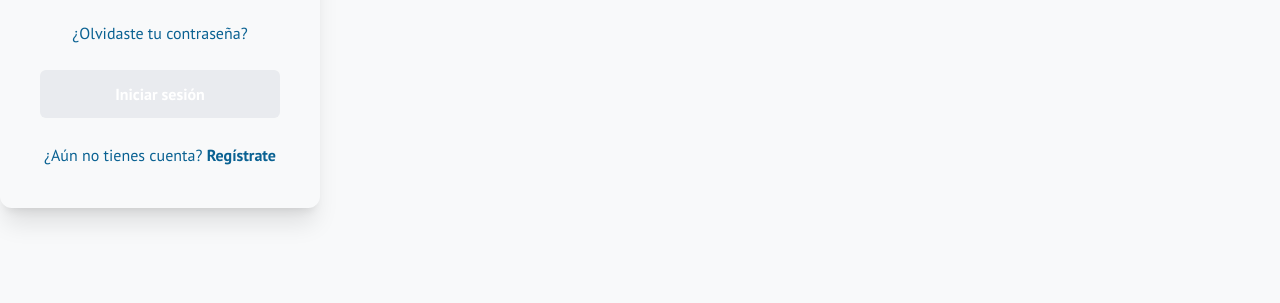
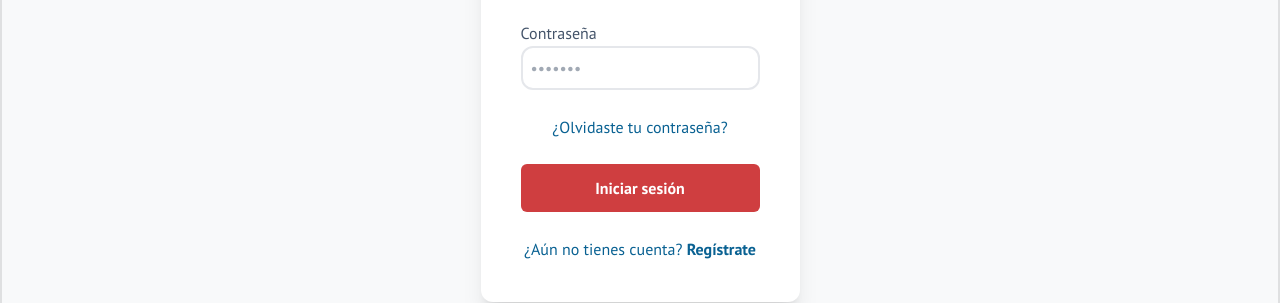
Before and after one commit to AvalosRubenn/Sistema-AdS, a React (Vite) app: page /login in a window 1280 px wide. Shown: the part 404-707 px from the top of the page. Built offline with nearby package versions, Linux system fonts and the light colour scheme; a web font is replaced by a local one.

Commit message:
feat/Login: Login envia al Dashboard principal

```diff
--- a/src/pages/Login.tsx
+++ b/src/pages/Login.tsx
@@ -1,10 +1,13 @@
+import { useNavigate } from "react-router-dom";
 function Login() {
+  const navigate = useNavigate();
   return (
+    <div className=" flex h-screen w-screen items-center justify-center bg-background border-2">
       <div className="w-[25%] flex flex-col items-center justify-center gap-y-6 ">
         <div className="w-35 h-21 transform transition duration-300 hover:-translate-y-5">
           <img src="src/assets/Logo.png" />
         </div>
-      <div className="flex flex-col h-full rounded-xl w-full shadow-xl bg-surface p-10 gap-y-6">
+        <div className="flex flex-col h-full rounded-xl w-full shadow-xl bg-primary-foreground p-10 gap-y-6">
           <div>
             <h2 className="text-3xl font-semibold">Bienvenido</h2>
             <p>Inicia sesión para continuar</p>
@@ -29,7 +32,17 @@ function Login() {
             <p>¿Olvidaste tu contraseña?</p>
           </div>
           <div>
-          <button className="bg-accent p-3 text-white rounded-md w-full hover:bg-accent-hard font-bold">
+            <button
+              onClick={() => navigate("/")}
+              className="
+    bg-zies-rojo
+    p-3
+    text-white
+    rounded-md
+    w-full
+    font-bold
+  "
+            >
               Iniciar sesión
             </button>
           </div>
@@ -40,6 +53,7 @@ function Login() {
           </div>
         </div>
       </div>
+    </div>
   );
 }
 
```
Lines whose indentation alone changed are shown as unchanged.
